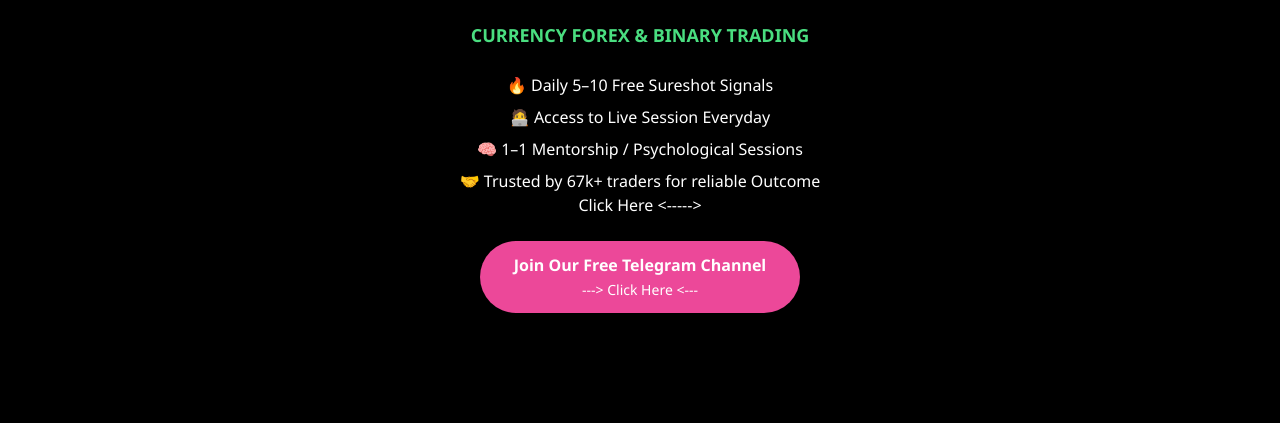
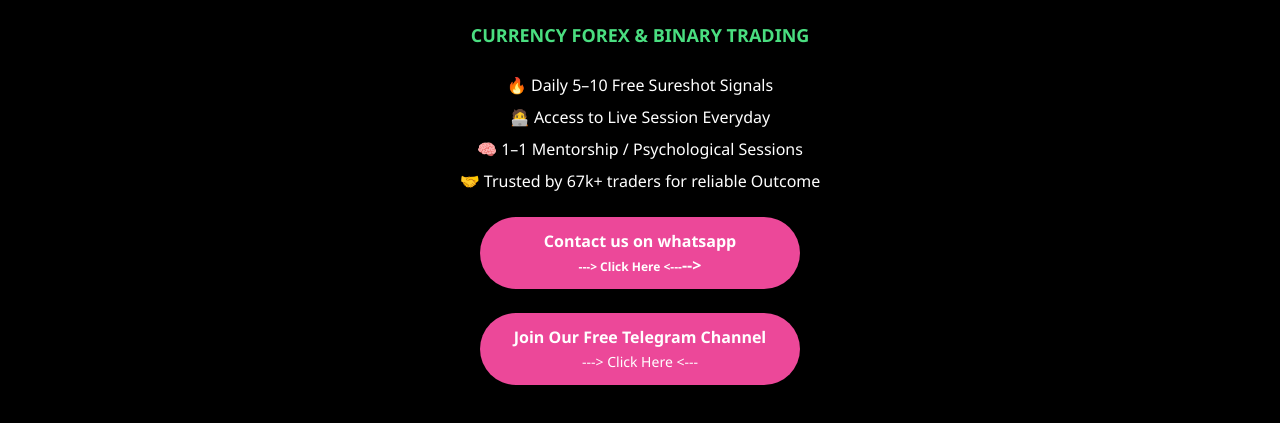
Before and after one commit to aadi387/tele_landingpage, a plain HTML site: page index.html in a window 1280 px wide. Shown: the part 287-710 px from the top of the page. Drawn offline with nearby package versions, Linux system fonts and the light colour scheme.

Commit message:
add whatsapp link

```diff
--- a/index.html
+++ b/index.html
@@ -45,11 +45,11 @@
     </ul>
 
     <!-- Telegram Join Button -->
-    <!--<a href="https://t.me/+v37kqgnKJo45ZTll"-->
-    <!--   target="_blank"-->
-    <!--   class="bg-pink-500 hover:bg-pink-600 text-white font-bold text-sm sm:text-base px-6 py-3 rounded-full transition text-center w-full max-w-xs">-->
-    <!--   Join Our Free Telegram Channel<br><span class="text-xs">---> Click Here <---</span>-->
-    <!--</a>-->
+    <a href="https://wa.me/+918890759760/?text=*_NEW_JOINING💵♥️"
+      target="_blank"
+      class="bg-pink-500 hover:bg-pink-600 text-white font-bold text-sm sm:text-base px-6 py-3 rounded-full transition text-center w-full max-w-xs">
+      Contact us on whatsapp <br><span class="text-xs">---> Click Here <---</span>-->
+    </a>
     <a href="https://t.me/+v37kqgnKJo45ZTll"
    target="_blank"
    class="bg-pink-500 hover:bg-pink-600 text-white font-bold text-sm sm:text-base px-4 py-2 sm:px-6 sm:py-3 rounded-full transition text-center w-full max-w-xs">
```
